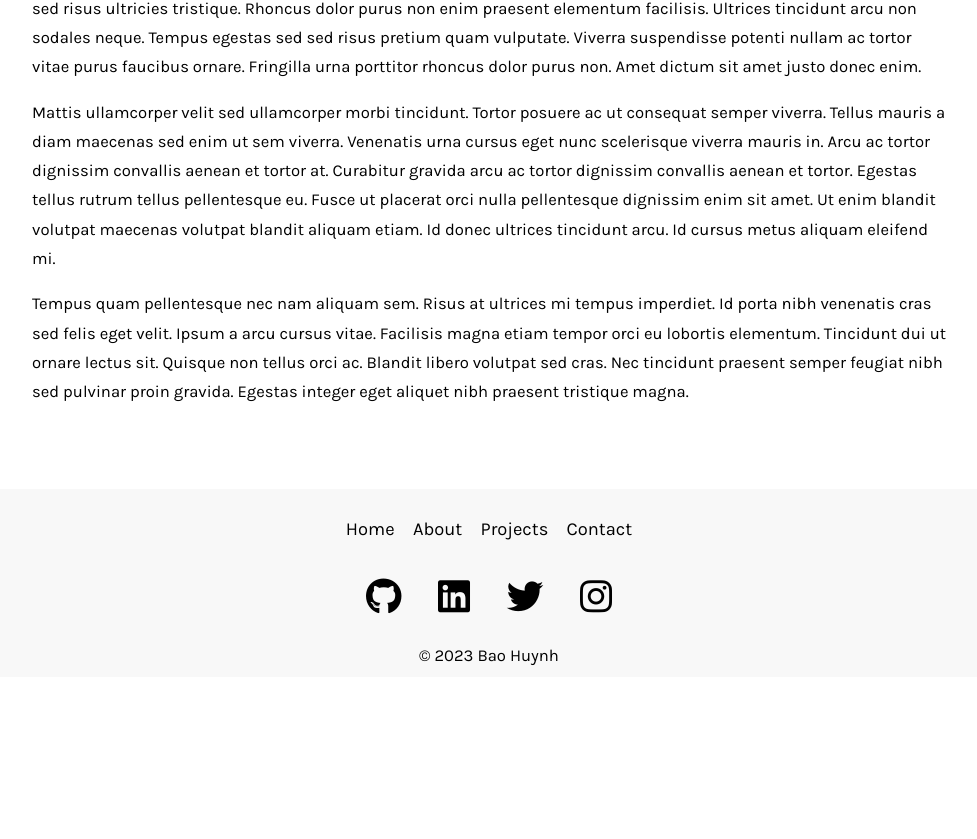
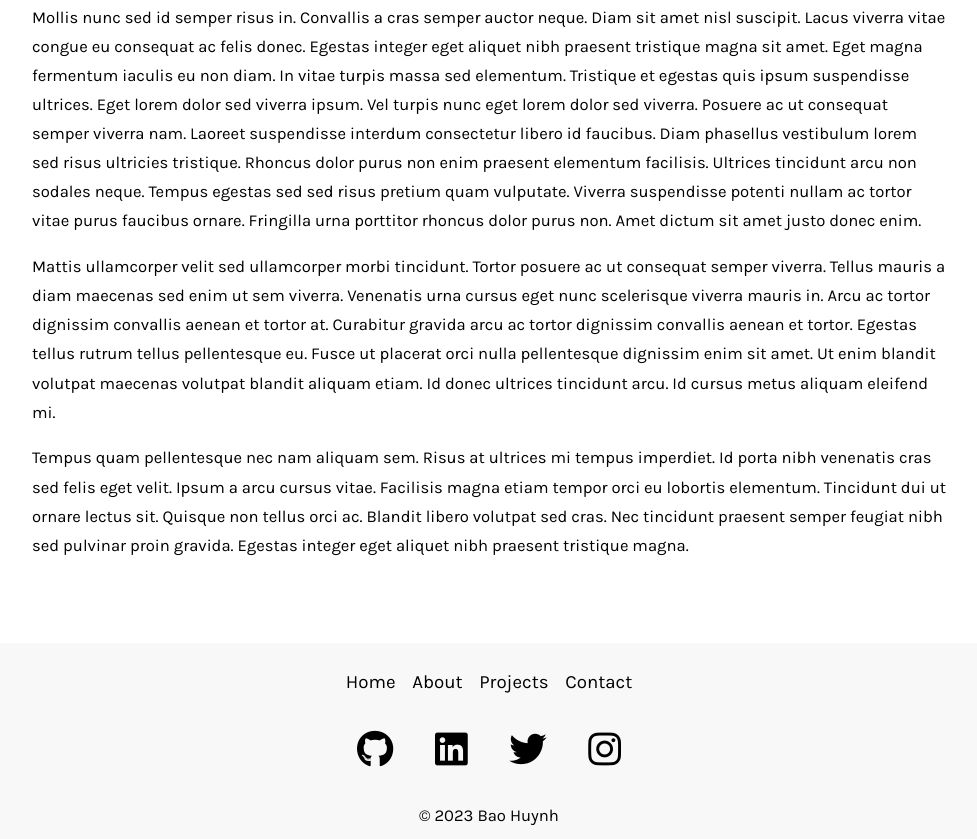
Before and after one commit to bhuynhdev/astro-portfolio, an Astro site: page /blog/first-post in a window 1280 px wide. Shown: the part 1133-1972 px from the top of the page, without its empty margins (151-1128 px from the left). Before the commit the page ends 1810 px from the top, so only its background shows below. Built offline with nearby package versions, Linux system fonts and the light colour scheme; Astro itself is replaced by a stand-in of ours.

Commit message:
Add TailwindCSS and Prettier

```diff
--- a/astro.config.mjs
+++ b/astro.config.mjs
@@ -1,10 +1,11 @@
-import { defineConfig } from 'astro/config';
-import mdx from '@astrojs/mdx';
+import { defineConfig } from "astro/config";
+import mdx from "@astrojs/mdx";
+import sitemap from "@astrojs/sitemap";
 
-import sitemap from '@astrojs/sitemap';
+import tailwind from "@astrojs/tailwind";
 
 // https://astro.build/config
 export default defineConfig({
-	site: 'https://example.com',
-	integrations: [mdx(), sitemap()],
+	site: "https://example.com",
+	integrations: [mdx(), sitemap(), tailwind({ applyBaseStyles: false })],
 });
--- a/src/components/BaseHead.astro
+++ b/src/components/BaseHead.astro
@@ -24,7 +24,7 @@ const { title, description, image = "/placeholder-social.jpg" } = Astro.props;
 <link rel="canonical" href={canonicalURL} />
 
 <!-- Primary Meta Tags -->
-<title>{title}</title> G
+<title>{title}</title>
 <meta name="title" content={title} />
 <meta name="description" content={description} />
 
--- a/src/components/Footer.astro
+++ b/src/components/Footer.astro
@@ -1,10 +1,6 @@
----
-const today = new Date();
----
-
-<footer class="footer">
-	<nav class="nav">
-		<ul class="links">
+<footer class="footer bg-[#f8f8f8] text-center p-2 text-lg">
+	<nav class="nav flex justify-center mt-4">
+		<ul class="links flex gap-4">
 			<li>
 				<a href="/">Home</a>
 			</li>
@@ -19,64 +15,29 @@ const today = new Date();
 			</li>
 		</ul>
 	</nav>
-	<div class="socials">
-		<ul>
+	<div class="socials flex justify-center items-center gap-[1em]">
+		<ul class="flex text-4xl mt-8 mb-7 gap-10">
 			<li>
-				<a href="https://github.com/bhuynhdev" target="_blank" rel="noopener noreferrer">
-					<i class="fa-brands fa-github" aria-label="Github" />
+				<a href="https://github.com/bhuynhdev" target="_blank" rel="noopener noreferrer" class="hover:color-[#28afb0]">
+					<i class="fa-brands fa-github" aria-label="Github"></i>
 				</a>
 			</li>
 			<li>
-				<a href="https://linkedin.com/in/bhuynhuc" target="_blank" rel="noopener noreferrer">
-					<i class="fa-brands fa-linkedin" aria-label="LinkedIn" />
+				<a href="https://linkedin.com/in/bhuynhuc" target="_blank" rel="noopener noreferrer" class="hover:color-[#28afb0]">
+					<i class="fa-brands fa-linkedin" aria-label="LinkedIn"></i>
 				</a>
 			</li>
 			<li>
-				<a href="https://twitter.com/bhuynhtweet" target="_blank" rel="noopener noreferrer">
-					<i class="fa-brands fa-twitter" aria-label="Twitter" />
+				<a href="https://twitter.com/bhuynhtweet" target="_blank" rel="noopener noreferrer" class="hover:color-[#28afb0]">
+					<i class="fa-brands fa-twitter" aria-label="Twitter"></i>
 				</a>
 			</li>
 			<li>
-				<a href="https://instagram.com/unflinch_camel" target="_blank" rel="noopener noreferrer">
-					<i class="fa-brands fa-instagram" aria-label="Instagram" />
+				<a href="https://instagram.com/unflinch_camel" target="_blank" rel="noopener noreferrer" class="hover:color-[#28afb0]">
+					<i class="fa-brands fa-instagram" aria-label="Instagram"></i>
 				</a>
 			</li>
 		</ul>
 	</div>
-	<p>&copy; {today.getFullYear()} Bao Huynh</p>
+	<p>&copy; {new Date().getFullYear()} Bao Huynh</p>
 </footer>
-
-<style lang="scss">
-	.footer {
-		background-color: #f8f8f8;
-		text-align: center;
-		padding: 0.5rem;
-		font-size: 1.1rem;
-	}
-
-	.nav {
-		display: flex;
-		justify-content: center;
-	}
-
-	.links {
-		display: flex;
-		gap: 1em;
-
-		li a:hover {
-			color: #28afb0;
-		}
-	}
-
-	.socials {
-		display: flex;
-		justify-content: center;
-		align-items: center;
-		ul {
-			display: flex;
-			font-size: 2em;
-			gap: 1em;
-			margin: 0.25em 0 0.5em 0;
-		}
-	}
-</style>
--- a/src/components/Hero.astro
+++ b/src/components/Hero.astro
@@ -14,7 +14,7 @@
 			<a href="#projects" class="cta__main">See my works</a>
 			<a href="#contact" class="cta__sub">Contact me</a>
 		</div>
-    <ul class="socials">
+		<ul class="mt-[1em] socials">
 			<li>
 				<a href="https://github.com/bhuynhdev" target="_blank" rel="noopener noreferrer" aria-label="Github">
 					<i class="fa-brands fa-github" aria-hidden="true"></i>
--- a/src/consts.ts
+++ b/src/consts.ts
@@ -1,5 +1,5 @@
 // Place any global data in this file.
 // You can import this data from anywhere in your site by using the `import` keyword.
 
-export const SITE_TITLE = 'My personal website.';
-export const SITE_DESCRIPTION = 'Welcome to my website!';
+export const SITE_TITLE = "My personal website.";
+export const SITE_DESCRIPTION = "Welcome to my website!";
--- a/src/content/blog/project-ened-robot.mdx
+++ b/src/content/blog/project-ened-robot.mdx
@@ -39,7 +39,7 @@ For the final demonstration, we used the library `matplotlib` to draw shapes tha
 - The logic for the robot's movement was as followed: The robot will continuously scan through all the shelves until it encounters a box; then the robot slows down and takes small steps to read the box's black-kwhite barcode using the color sensor's reflective mode. If that is the correct box, the robot puts the box in its storage and navigate to a terminal location. If not, the loop continues.
 
 <div>
-  <img src="/ened-simulation-demo.gif" alt="Demonstration GIF" width="450" loading="lazy"/>
+	<img src="/ened-simulation-demo.gif" alt="Demonstration GIF" width="450" loading="lazy" />
 </div>
 
 ### Challenges
--- a/src/content/config.ts
+++ b/src/content/config.ts
@@ -1,4 +1,4 @@
-import { defineCollection, z } from 'astro:content';
+import { defineCollection, z } from "astro:content";
 
 const blog = defineCollection({
 	// Type-check frontmatter using a schema
--- a/src/styles/global.scss
+++ b/src/styles/global.scss
@@ -1,6 +1,10 @@
-@use 'reset';
-@use 'layout';
-@use 'markdown';
+@use "reset";
+@use "layout";
+@use "markdown";
+
+@tailwind base;
+@tailwind components;
+@tailwind utilities;
 
 html {
 	font-size: clamp(1rem, 0.05vw + 1rem, 1.375rem);
@@ -9,7 +13,7 @@ html {
 }
 
 body {
-	font-family: 'Karla', sans-serif;
+	font-family: "Karla", sans-serif;
 	color: var(--clr-text);
 	line-height: 1.5;
 	background-color: var(--clr-bg);
@@ -22,14 +26,17 @@ a {
 
 h1 {
 	font-size: 2rem;
+	font-weight: bold;
 }
 
 h2 {
 	font-size: 1.75rem;
+	font-weight: bold;
 }
 
 h3 {
 	font-size: 1.5rem;
+	font-weight: bold;
 }
 
 h4,
--- /dev/null
+++ b/tailwind.config.cjs
@@ -0,0 +1,8 @@
+/** @type {import('tailwindcss').Config} */
+module.exports = {
+	content: ["./src/**/*.{astro,html,js,jsx,md,mdx,svelte,ts,tsx,vue}"],
+	theme: {
+		extend: {},
+	},
+	plugins: [],
+};
```
Also changed, not shown: package.json (+7 -2 lines), src/content/blog/first-post.md (+4 -4 lines), src/content/blog/markdown-style-guide.md (+12 -12 lines), src/content/blog/second-post.md (+4 -4 lines), src/content/blog/third-post.md (+4 -4 lines), src/content/blog/using-mdx.mdx (+5 -5 lines), src/pages/rss.xml.js (+4 -4 lines), tsconfig.json (+4 -4 lines), pnpm-lock.yaml, 1 other file. Lines whose indentation alone changed are shown as unchanged.
